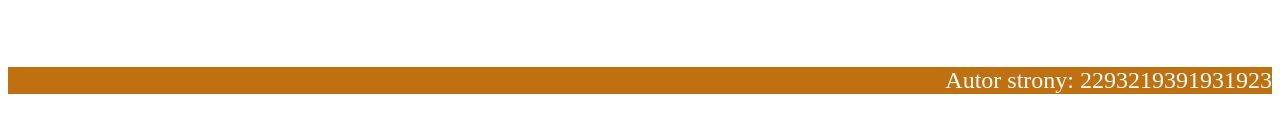
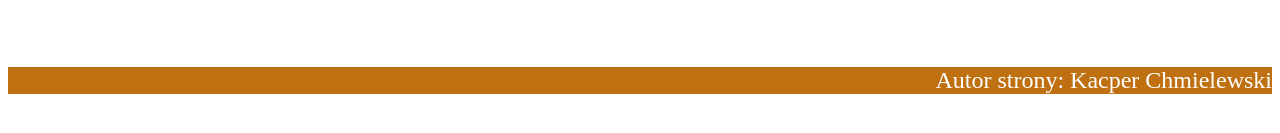
Before and after one commit to Bananabloon/remonty, a plain HTML site: page kalkulator.html in a window 1280 px wide. Shown: the part 557-690 px from the top of the page. Drawn offline with Linux system fonts and the light colour scheme.

Commit message:
Update kalkulator.html

```diff
--- a/kalkulator.html
+++ b/kalkulator.html
@@ -53,5 +53,5 @@ document.getElementById("ak3").innerHTML = "Koszt: " +koszt + " zł";
 
 
 <section id="stopka">
-<p>Autor strony: 2293219391931923</p>
+<p>Autor strony: Kacper Chmielewski</p>
 </section>
```
